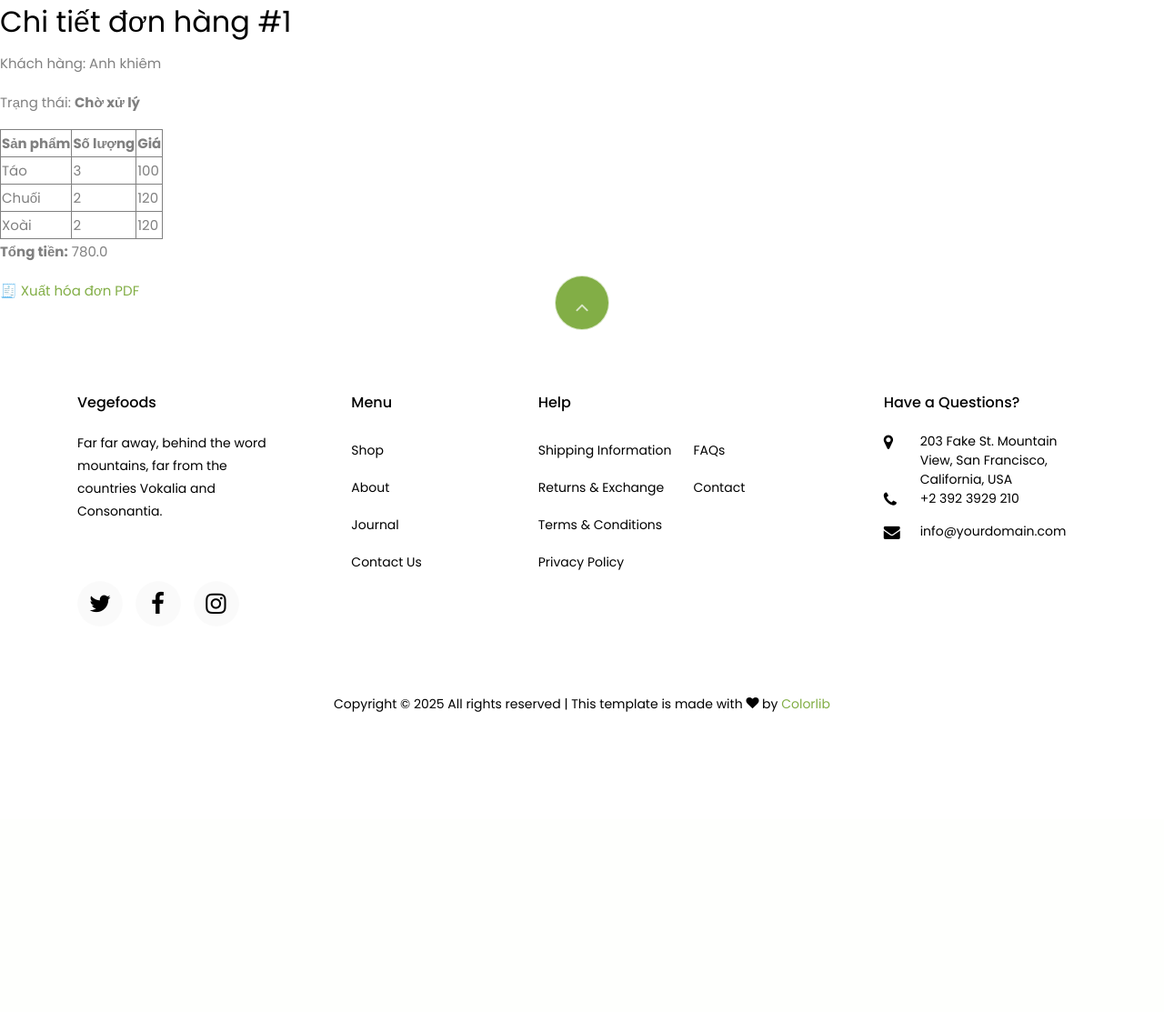
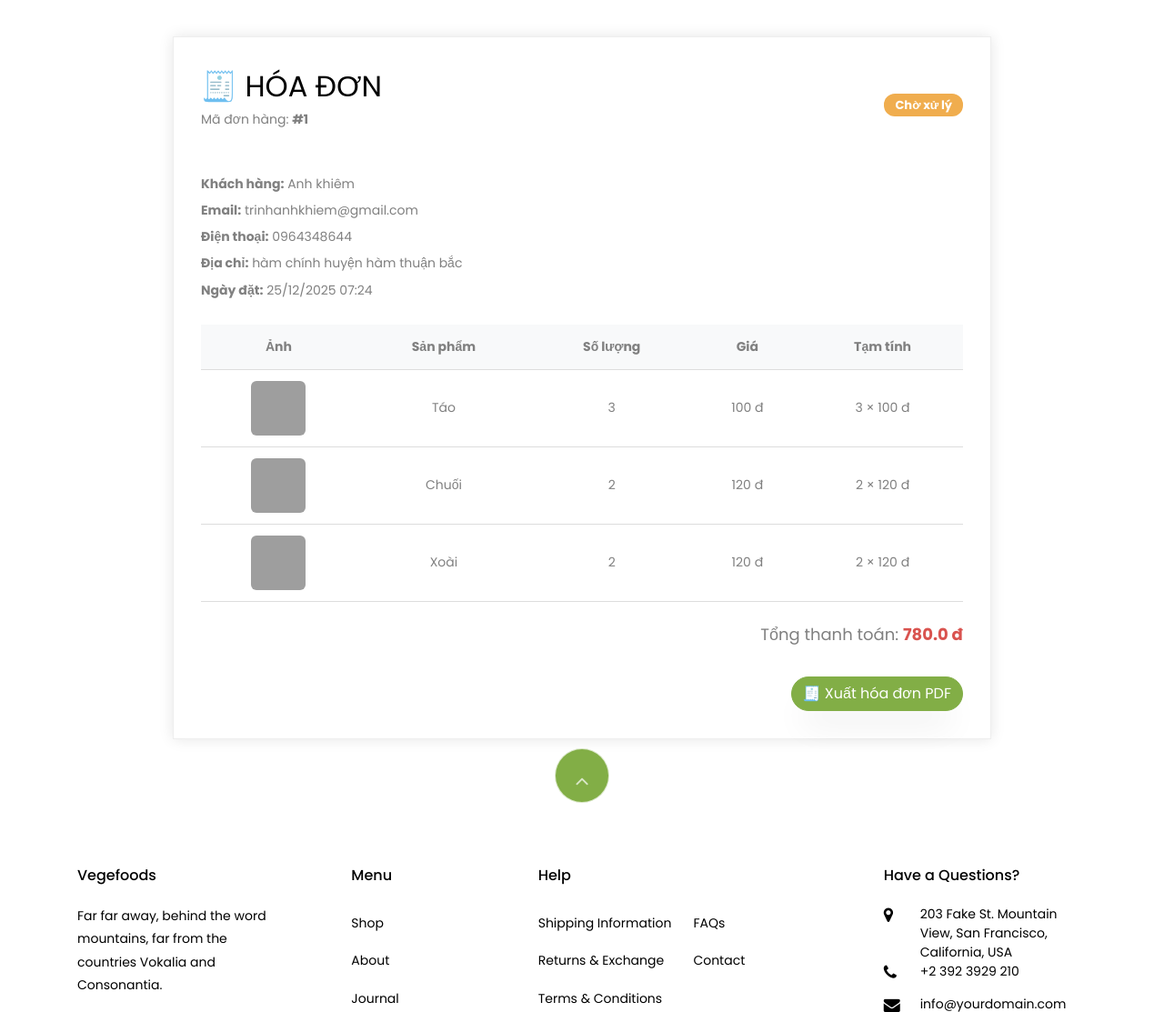
Before and after one commit to Hortagusa/Django, a Django app: page /shop/order/1/ in a window 1280 px wide. Shown: the part 96-1209 px from the top of the page at 91% size. Before the commit the page ends 879 px from the top, so only its background shows below. Run offline with Django 5.2, Linux system fonts and the light colour scheme; data comes from the database, SQL or seed files in the repository; both versions use the stored data as it was after the commit; some libraries are stand-ins or nearby versions; some web fonts are replaced; grey boxes are pictures that could not be loaded.

Commit message:
giao diện order_detail

```diff
--- a/QKC/myproject/templates/order_detail.html
+++ b/QKC/myproject/templates/order_detail.html
@@ -1,28 +1,166 @@
-{% extends 'base.html' %} {% load static %} {% block body_block %}
-<h2>Chi tiết đơn hàng #{{ order.id }}</h2>
+{% extends 'base.html' %}
+{% load static %}
+{% block body_block %}
 
-<p>Khách hàng: {{ order.firstName }} {{ order.lastName }}</p>
-<p>Trạng thái: <b>{{ order.get_status_display }}</b></p>
+<style>
+    .invoice-box {
+        max-width: 900px;
+        margin: 40px auto;
+        padding: 30px;
+        border: 1px solid #eee;
+        box-shadow: 0 0 15px rgba(0, 0, 0, .1);
+        font-size: 14px;
+        background: #fff;
+    }
 
-<table border="1">
+    .invoice-header {
+        display: flex;
+        justify-content: space-between;
+        align-items: center;
+        margin-bottom: 30px;
+    }
+
+    .invoice-header h2 {
+        margin: 0;
+    }
+
+    .badge {
+        padding: 6px 12px;
+        border-radius: 12px;
+        font-size: 13px;
+        color: #fff;
+    }
+
+    .badge.pending {
+        background: #f0ad4e;
+    }
+
+    .badge.confirmed {
+        background: #0275d8;
+    }
+
+    .badge.shipping {
+        background: #5bc0de;
+    }
+
+    .badge.done {
+        background: #5cb85c;
+    }
+
+    .badge.cancel {
+        background: #d9534f;
+    }
+
+    .customer-info {
+        margin-bottom: 25px;
+    }
+
+    .customer-info p {
+        margin: 4px 0;
+    }
+
+    .invoice-table {
+        width: 100%;
+        border-collapse: collapse;
+        margin-top: 20px;
+    }
+
+    .invoice-table th,
+    .invoice-table td {
+        padding: 12px;
+        border-bottom: 1px solid #ddd;
+        text-align: center;
+    }
+
+    .invoice-table th {
+        background: #f8f9fa;
+    }
+
+    .product-img {
+        width: 60px;
+        height: 60px;
+        object-fit: cover;
+        border-radius: 6px;
+    }
+
+    .total-box {
+        text-align: right;
+        margin-top: 20px;
+        font-size: 18px;
+    }
+
+    .total-box span {
+        font-weight: bold;
+        color: #d9534f;
+    }
+
+    .invoice-actions {
+        margin-top: 30px;
+        text-align: right;
+    }
+</style>
+
+<div class="invoice-box">
+
+    <!-- HEADER -->
+    <div class="invoice-header">
+        <div>
+            <h2>🧾 HÓA ĐƠN</h2>
+            <p>Mã đơn hàng: <b>#{{ order.id }}</b></p>
+        </div>
+
+        <span class="badge {{ order.status }}">
+            {{ order.get_status_display }}
+        </span>
+    </div>
+
+    <!-- CUSTOMER INFO -->
+    <div class="customer-info">
+        <p><b>Khách hàng:</b> {{ order.firstName }} {{ order.lastName }}</p>
+        <p><b>Email:</b> {{ order.email }}</p>
+        <p><b>Điện thoại:</b> {{ order.phone }}</p>
+        <p><b>Địa chỉ:</b> {{ order.address }}</p>
+        <p><b>Ngày đặt:</b> {{ order.created_at|date:"d/m/Y H:i" }}</p>
+    </div>
+
+    <!-- PRODUCT TABLE -->
+    <table class="invoice-table">
+        <thead>
             <tr>
+                <th>Ảnh</th>
                 <th>Sản phẩm</th>
                 <th>Số lượng</th>
                 <th>Giá</th>
+                <th>Tạm tính</th>
             </tr>
-
+        </thead>
+        <tbody>
             {% for k, v in items.items %}
             <tr>
+                <td>
+                    <img src="{{ v.3 }}" class="product-img">
+                </td>
                 <td>{{ v.1 }}</td>
                 <td>{{ v.0 }}</td>
-        <td>{{ v.2 }}</td>
+                <td>{{ v.2 }} đ</td>
+                <td>{{ v.0|floatformat:0|add:""|floatformat }} × {{ v.2 }} đ</td>
             </tr>
             {% endfor %}
+        </tbody>
     </table>
 
-<p><b>Tổng tiền:</b> {{ order.total }}</p>
+    <!-- TOTAL -->
+    <div class="total-box">
+        Tổng thanh toán: <span>{{ order.total }} đ</span>
+    </div>
 
-<a href="{% url 'myapp:invoice_pdf' order.id %}">
+    <!-- ACTION -->
+    <div class="invoice-actions">
+        <a href="{% url 'myapp:invoice_pdf' order.id %}" class="btn btn-primary">
             🧾 Xuất hóa đơn PDF
         </a>
+    </div>
+
+</div>
+
 {% endblock %}
```
Also changed, not shown: QKC/myproject/db.sqlite3. Lines whose indentation alone changed are shown as unchanged.
